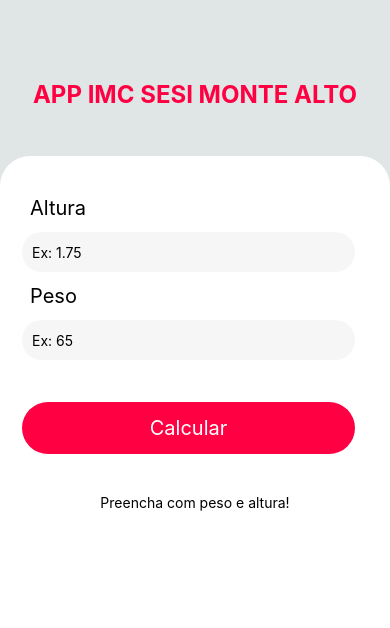
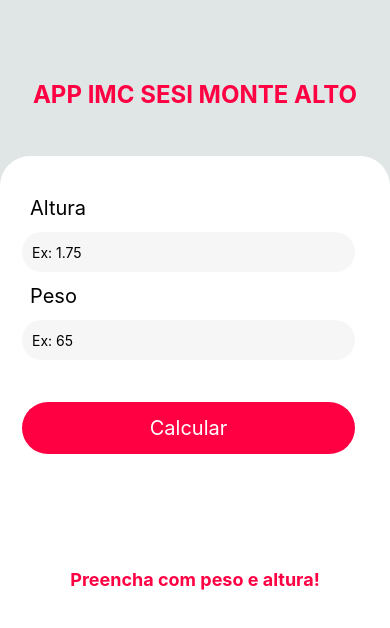
Before and after one commit to Luigiverderio/AplicativoCalcularIMC, a React Native app: screen / in a window 390 px wide. Shown: the top 628 px of the page. Built offline with nearby package versions, Linux system fonts and the light colour scheme.

Commit message:
Finalizando o site

```diff
--- a/src/components/form/resImc/index.js
+++ b/src/components/form/resImc/index.js
@@ -1,11 +1,12 @@
 import React from 'react';
 import { View, Text} from 'react-native';
+import styles from './style'
 
 export default function ResultImc(props){
   return(
-    <View>
-      <Text>{props.txtRes}</Text>
-      <Text>{props.resultImc}</Text>
+    <View style={styles.resultImc}>
+      <Text style={styles.information}>{props.txtRes}</Text>
+      <Text style={styles.numberImc}>{props.resultImc}</Text>
     </View>
   );
 }
--- a/src/components/form/resImc/style.js
+++ b/src/components/form/resImc/style.js
@@ -0,0 +1,24 @@
+import { StyleSheet } from 'react-native';
+
+const styles = StyleSheet.create({
+  resultImc: {
+    flex: 1,
+    marginTop: 15,
+    paddingTop: 60,
+    borderRadius: 50,
+    alignItems: 'center',
+    width: '100%'
+  },
+  numberImc: {
+    fontSize: 48,
+    fontWeight: 'bold',
+    color: '#FF0043'
+  },
+  information: {
+    fontSize: 18,
+    fontWeight: 'bold',
+    color: '#FF0043'
+  }
+});
+
+export default styles
```
